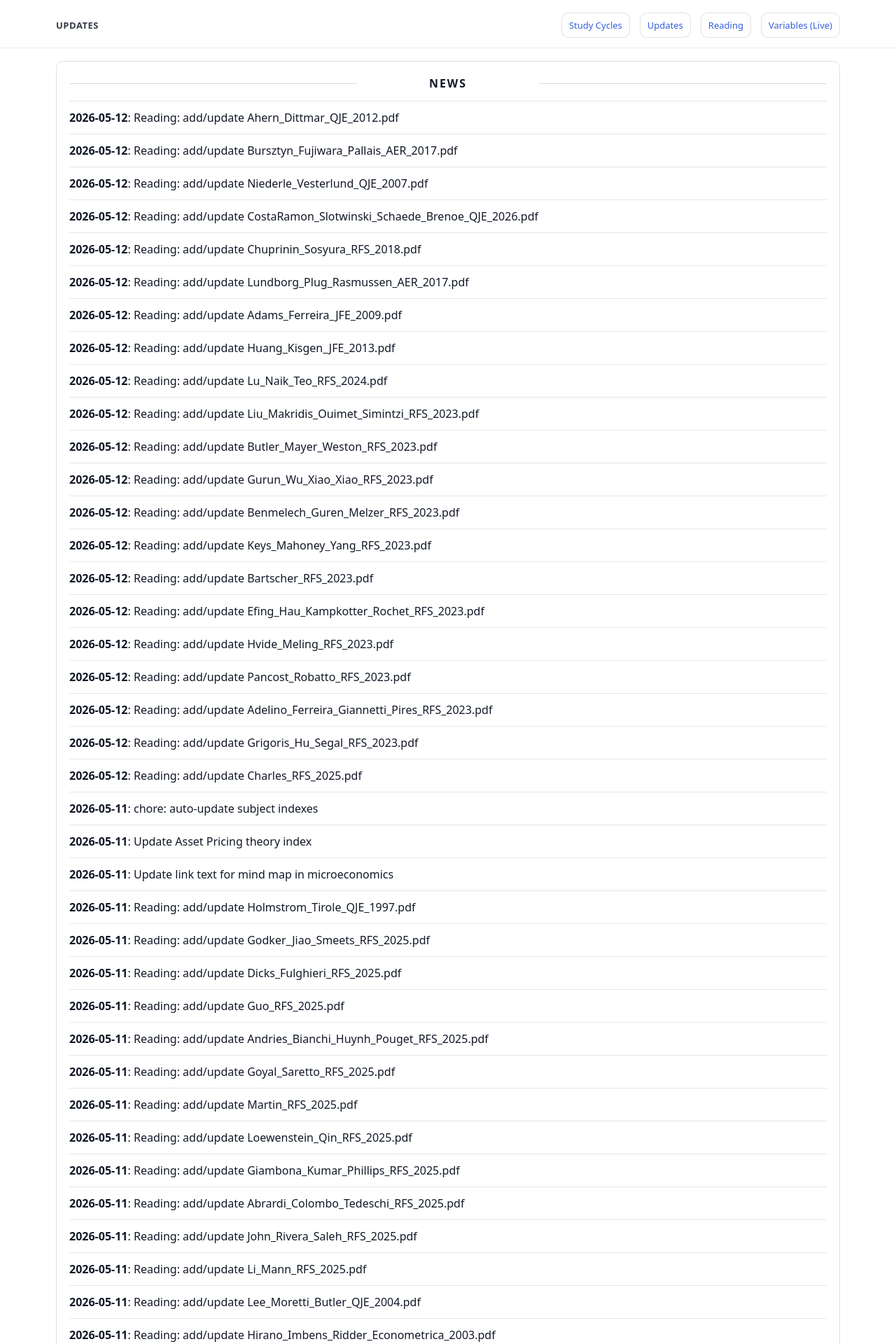
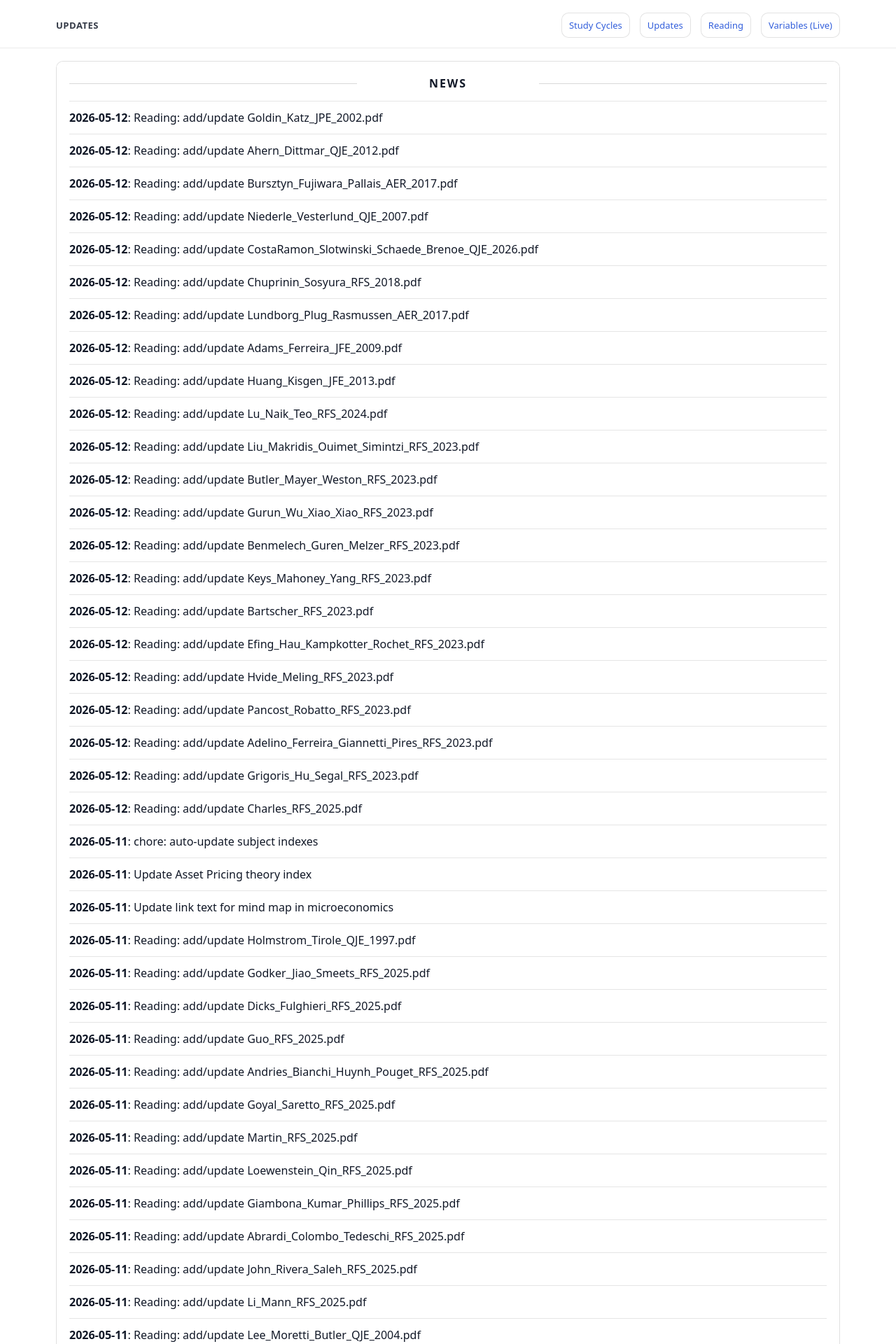
Before and after one commit to yaxinzn/study-archive, a Jekyll site: the page built from updates/index.md, in a window 1280 px wide. Shown: the top 1920 px of the page at 70% size. Built offline with Jekyll 4.4.1, drawn with Linux system fonts in a browser that asks for light colours; some of the changed text lies outside the part shown.

Commit message:
chore: update NEWS feed

```diff
--- a/_data/news.yml
+++ b/_data/news.yml
@@ -1,4 +1,7 @@
 # Auto-generated update history (sorted newest -> oldest). Do not edit manually.
+- ts: "1778579885"
+  date: "2026-05-12"
+  title: "Reading: add/update Goldin_Katz_JPE_2002.pdf"
 - ts: "1778579753"
   date: "2026-05-12"
   title: "Reading: add/update Ahern_Dittmar_QJE_2012.pdf"
```
